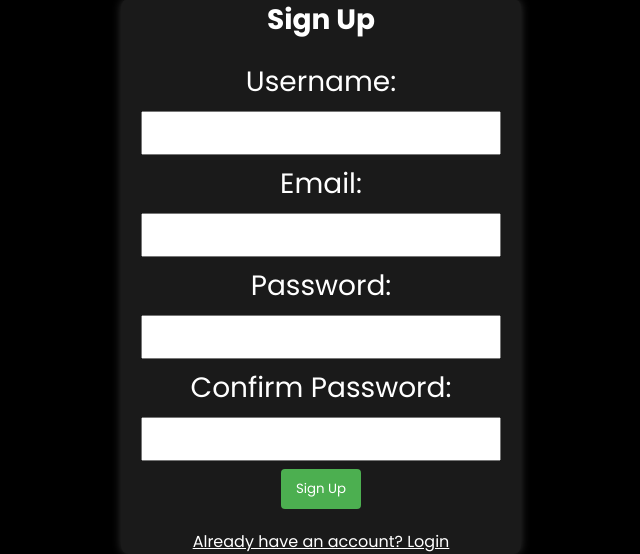
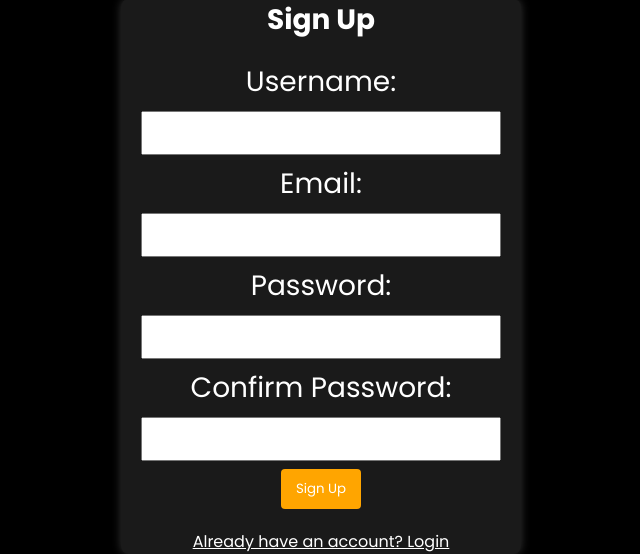
Before and after one commit to Falaron/gbs3-project-phpsql, a PHP site: page /signup.php in a window 1280 px wide. Shown: the part 256-810 px from the top of the page, without its empty margins (319-959 px from the left). Run offline with PHP 8.4, Linux system fonts and the light colour scheme; data that the repository does not hold is empty.

Commit message:
button orange

```diff
--- a/assets/css/style.css
+++ b/assets/css/style.css
@@ -239,7 +239,7 @@ label {
 }
 
 button {
-  background-color: #4caf50;
+  background-color: orange;
   color: white;
   padding: 10px 15px;
   border: none;
@@ -248,7 +248,7 @@ button {
 }
 
 button:hover {
-  background-color: #45a049;
+  background-color: rgb(184, 120, 1);
 }
 
 .remove-btn {
```
